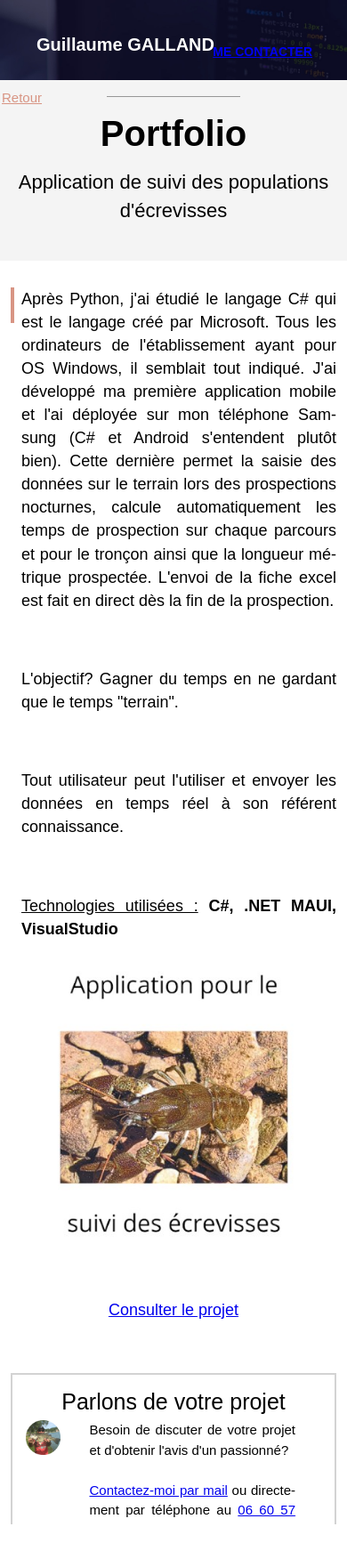
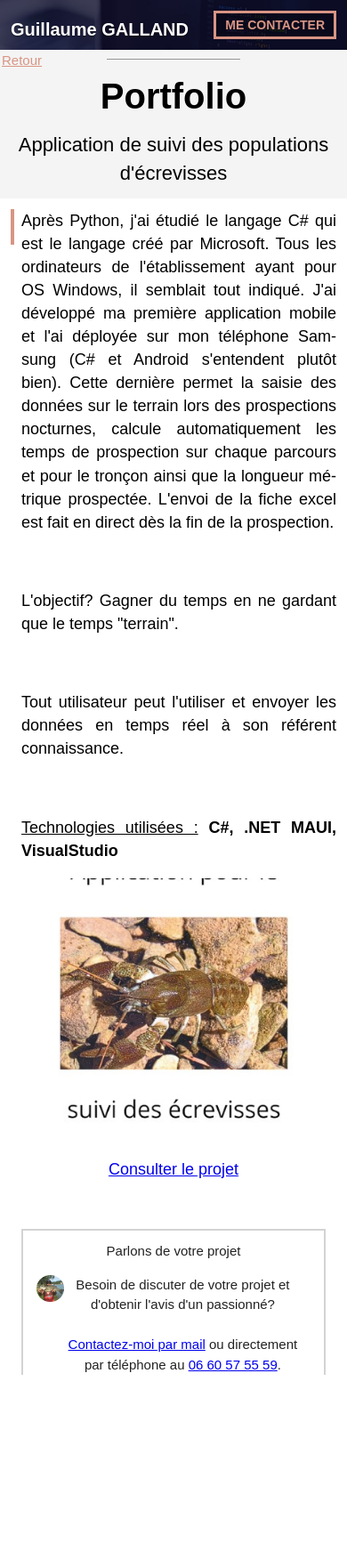
Before and after one commit to Broumy46/site_presentation_GG, a plain HTML site: page portfolio-appli-EcreFiche.html in a window 390 px wide. Shown: the whole page at 89% size. After the commit the page ends 1557 px from the top, so only its background shows below. Drawn offline with Linux system fonts and the light colour scheme.

Commit message:
Update style.css

```diff
--- a/style.css
+++ b/style.css
@@ -138,11 +138,22 @@ div.portfolio_header .text_avec_ligne_verticale {
 
 /* bouton : plus besoin d'absolute, on peut utiliser la classe existante */
 a.bouton {
-  /* conserve tes styles précédents ; ajuste si besoin */
-  position: static; /* s'assure qu'il n'est pas absolu */
-  margin: 0;
-  /* si tu veux un peu de vertical centering interne */
-  padding: 10px 20px;
+  display: inline-block;
+  white-space: nowrap;       /* empêche le saut à la ligne */
+  padding: 10px 18px;
+  font-size: 15px;
+  line-height: 1;
+  border: 3px solid var(--color1);
+  color: var(--color1);
+  text-decoration: none;
+  background-color: rgba(0,0,0,0.25);
+  box-sizing: border-box;
+  margin: 0;                 /* pas de margin-top fixe */
+  vertical-align: middle;
+}
+a.bouton:hover {
+  border-color: lightskyblue;
+  color: lightskyblue;
 }
 
 /* Fix rapide : empêcher le texte de bouton de sauter sur 2 lignes */
@@ -218,7 +229,6 @@ div.section_grise1 p {
   line-height: 1.5;
 }
 
-/* Layout columns */
 /* Faire flotter l'image à gauche et forcer l'alignement haut */
 img.col-contenu {
   float: left;
@@ -301,15 +311,29 @@ img.stc {
   padding-bottom: 100px;
 }
 
-/* Frame */
+/* Frame — taille / marge raisonnable (desktop) */
 div.frame {
   border: 2px solid lightgrey;
   margin: 30px 50px;
-  margin-bottom: 200px;
+  margin-bottom: 30px;        /* <-- réduit fortement (avant 200px) */
   text-align: center;
   padding: 20px 30px;
-  box-shadow: 0px 0px 8px 8px rgba(0, 0, 0, 0.2);
+  box-shadow: 0px 0px 8px 8px rgba(0,0,0,0.2);
   background-color: white;
+  box-sizing: border-box;
+  overflow: visible;
+}
+
+/* Limiter la hauteur des images à l'intérieur des frames pour éviter qu'elles prennent tout l'écran */
+div.frame img,
+.portfolio_image img {
+  max-width: 100%;
+  width: auto;
+  max-height: 40vh; /* limite la hauteur à 40% de la fenêtre, ajuste si nécessaire */
+  height: auto;
+  object-fit: cover;
+  display: block;
+  margin: 0 auto;
 }
 
 p.frame_title {
@@ -318,6 +342,7 @@ p.frame_title {
   margin-bottom: 20px;
   text-align: center;
 }
+
 div.frame p:not(.frame_title) {
   text-align: center;
   margin-left: auto;
@@ -326,16 +351,24 @@ div.frame p:not(.frame_title) {
   max-width: 80%;        /* limite la largeur pour une belle mise en page */
   line-height: 1.5;
 }
+
+
 img.profilframe {
   width: 120px;
 }
 
-/* Portfolio header */
+/* Portfolio header — version consolidée (desktop + mobile baseline) */
 div.portfolio_header {
   height: 90px;
   background: url("header.jpg") no-repeat center/cover;
+  display: flex;
+  align-items: center;
+  justify-content: space-between;
+  padding: 0 16px;
+  box-sizing: border-box;
   position: relative;
 }
+
 p.portfolio_header_title {
   font-size: 26px;
   font-weight: bold;
@@ -403,7 +436,7 @@ div.portfolio_image img:hover {
     margin-top: 75px;
   }
 
- html, body {
+  html, body {
     max-width: 100%;
     overflow-x: hidden;
   }
@@ -418,8 +451,15 @@ div.portfolio_image img:hover {
   body { font-size: 15px; line-height: 1.45; }
 
   /* titres légèrement plus petits */
-  h1 { font-size: 34px; }
-  h2 { font-size: 24px; }
+  div.cover h1 {
+  font-size: 30px !important;      /* taille desktop réduite */
+  line-height: 1.05;
+  margin-top: 6px;                 /* ajuste l'espacement si besoin */
+  margin-bottom: 15px;
+  font-weight: 700;                /* conserve l'effet "gras" si tu utilises <b> */
+  text-transform: none;            /* optionnel */
+}
+  h2 { font-size: 22px; }
 
   /* images et vignettes */
   div.portfolio_image img,
@@ -454,6 +494,20 @@ div.portfolio_image img:hover {
     -ms-hyphens: auto;
     hyphens: auto;
   }
+
+  /* texte descriptif centré mieux (si tu veux) */
+  div.frame p:not(.frame_title) {
+    text-align: center;
+    max-width: 95%;
+    margin: 0 auto 10px auto;
+  }
+
+  /* bouton plus petit pour ne pas casser la ligne */
+  a.bouton {
+    padding: 8px 12px !important;
+    font-size: 14px !important;
+  }
+
 
   h1 {
     font-size: 38px;
@@ -542,4 +596,99 @@ div.portfolio_image img:hover {
   .display_mobile {
     display: block;
   }
+
+  /* FRAME : visible et adaptative (safe) */
+  div.frame {
+    overflow: visible !important;
+    height: auto !important;
+    max-height: none !important;
+    margin: 16px 12px 24px 12px !important;
+    padding: 12px !important;
+    box-sizing: border-box !important;
+    position: relative !important;
+    z-index: 5 !important; /* modéré */
+    background-clip: padding-box !important;
+  }
+
+  /* Limiter la taille des images à l'intérieur de la frame/portfolio */
+  div.frame img,
+  .portfolio_image img {
+    width: auto !important;              /* ne force pas 100% qui étire parfois */
+    max-width: 100% !important;          /* s'adapte à la largeur du conteneur */
+    height: auto !important;
+    max-height: 35vh !important;         /* empêche images trop hautes */
+    object-fit: cover !important;
+    display: block !important;
+    margin: 0 auto !important;
+    padding-bottom: 8px !important;
+    position: relative !important;
+    z-index: 1 !important;               /* images sous le texte */
+  }
+
+  /* Portfolio image container safety */
+  div.portfolio_image {
+    padding: 8px 12px !important;
+    box-sizing: border-box !important;
+    overflow: visible !important;
+  }
+
+  /* HEADER mobile : contenu lisible, bouton visible */
+  div.portfolio_header {
+    height: auto !important;
+    min-height: 56px !important;
+    padding: 8px 12px !important;
+    display: flex !important;
+    align-items: center !important;
+    justify-content: space-between !important;
+    position: relative !important;
+    overflow: visible !important;
+    z-index: 10 !important;
+    background-size: cover !important;
+    box-sizing: border-box !important;
+  }
+  div.portfolio_header .text_avec_ligne_verticale,
+  div.portfolio_header .text_avec_ligne_verticale p,
+  p.portfolio_header_title {
+    color: #fff !important;
+    text-shadow: 0 1px 2px rgba(0,0,0,0.6) !important;
+    position: relative !important;
+    z-index: 12 !important;
+    margin: 0 !important;
+  }
+
+  /* Bouton : pas d'absolu, réduit pour mobile */
+  .portfolio_header a.bouton,
+  a.bouton {
+    position: static !important;
+    white-space: nowrap !important;
+    display: inline-block !important;
+    padding: 6px 10px !important;
+    font-size: 14px !important;
+    line-height: 1 !important;
+    margin: 0 !important;
+    transform: none !important;
+    z-index: 20 !important;
+  }
+
+  /* Texte de la frame : au-dessus des images, lisible */
+  div.frame p, div.frame p:not(.frame_title) {
+    color: #222 !important;
+    font-size: 15px !important;
+    line-height: 1.5 !important;
+    text-align: center !important;
+    margin: 0 0 12px 0 !important;
+    position: relative !important;
+    z-index: 25 !important;
+    background: transparent !important;
+    word-break: break-word !important;
+  }
+
+  /* réduire les paddings verticaux */
+  .section, .section_grise1, .section_grise2 {
+    padding-top: 12px !important;
+    padding-bottom: 12px !important;
+  }
+
+  /* éviter scroll horizontal */
+  html, body { overflow-x: hidden !important; max-width: 100% !important; }
 }
```
